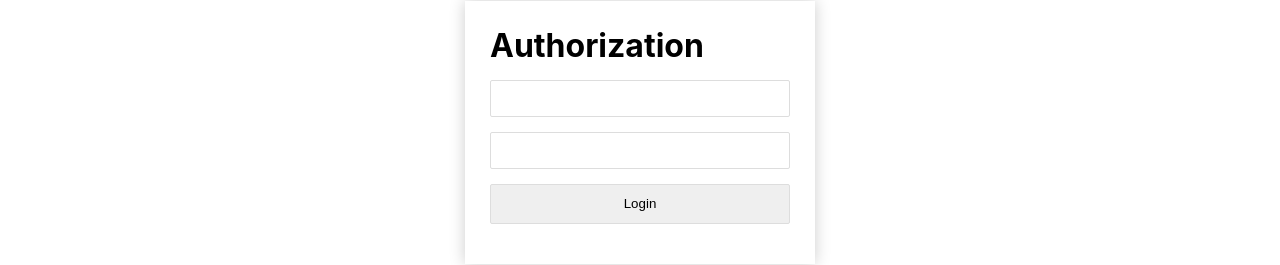
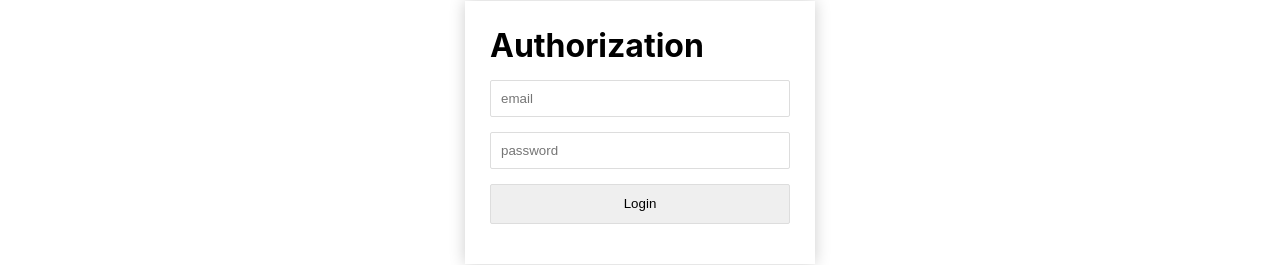
Before and after one commit to nmgalo/btu-tickets-app-final-front, a Next.js app: page /login in a window 1280 px wide. Shown: the part 307-572 px from the top of the page. Built offline with nearby package versions, Linux system fonts and the light colour scheme.

Commit message:
chore update

```diff
--- a/pages/login/index.js
+++ b/pages/login/index.js
@@ -41,6 +41,7 @@ export default function Login() {
             <input
               type="text"
               name="email"
+              placeholder="email"
               onChange={(it) => setEmail(it.target.value)}
               value={email}
             />
@@ -49,6 +50,7 @@ export default function Login() {
             <input
               type="password"
               name="password"
+              placeholder="password"
               onChange={(it) => setPassword(it.target.value)}
               value={password}
             />
```
